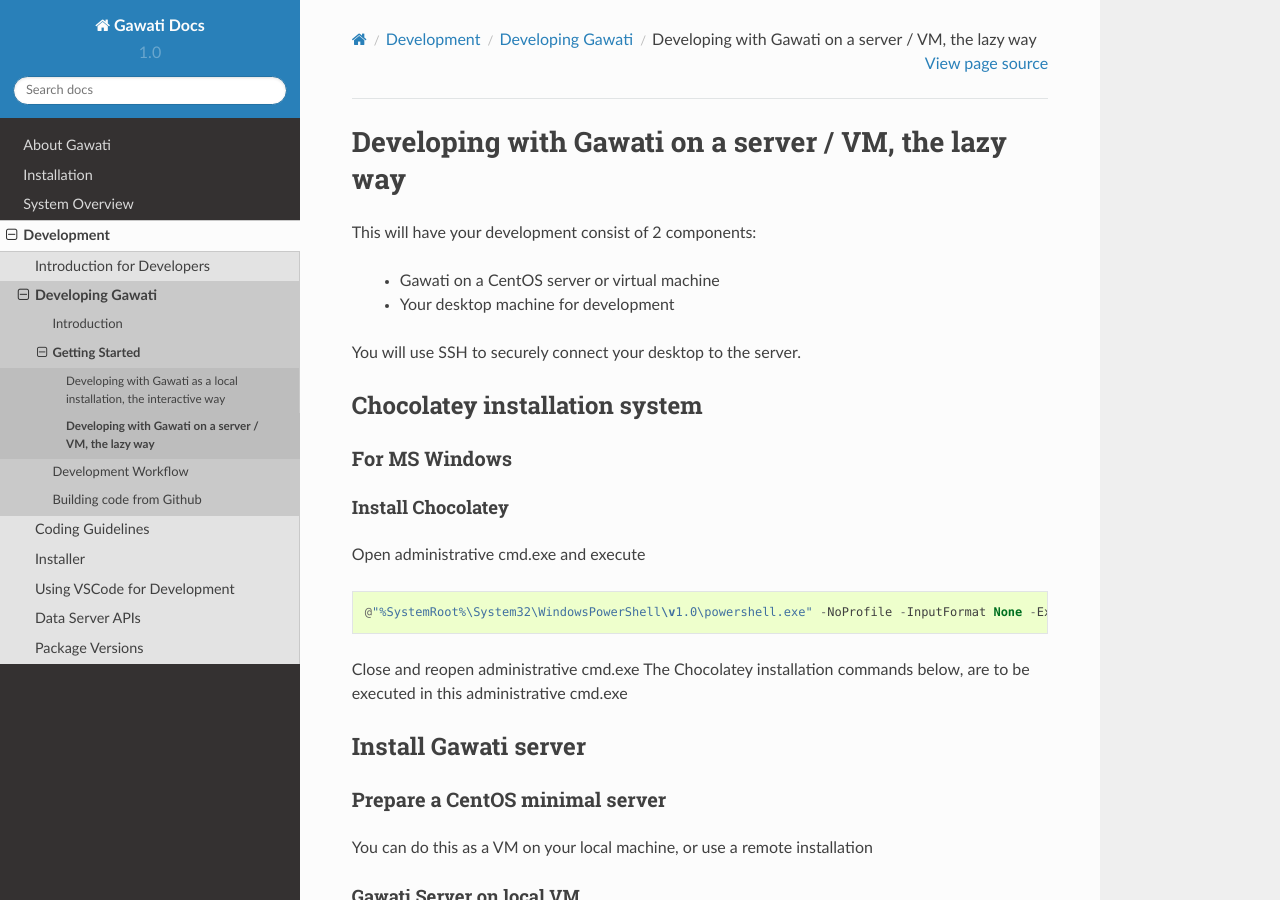
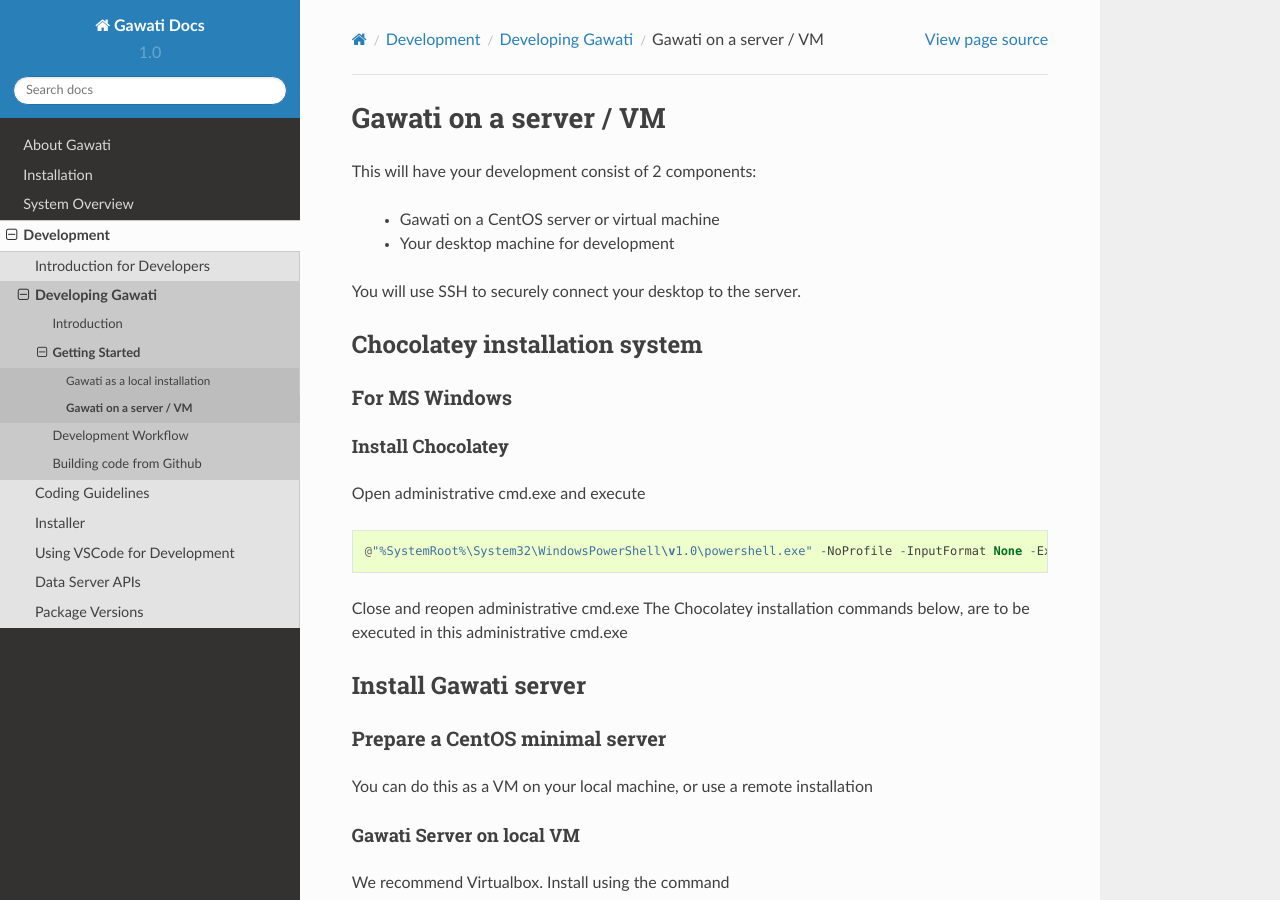
Before and after one commit to gawati/gawati-docs, a Sphinx documentation site: the page built from docs/source/development/dev-env-vm.rst, in a window 1280 px wide and 900 px high. Built offline with Sphinx 7.4.7 and the Read the Docs theme 2.0.0, drawn with Linux system fonts in a browser that asks for light colours.

Commit message:
Shorten Header

```diff
--- a/docs/source/development/dev-env-local.rst
+++ b/docs/source/development/dev-env-local.rst
@@ -1,5 +1,5 @@
-Developing with Gawati as a local installation, the interactive way
-###################################################################
+Gawati as a local installation
+##############################
 
 The below instructions are not specific to an operating system, the components will run on different operating systems.
 
--- a/docs/source/development/dev-env-vm.rst
+++ b/docs/source/development/dev-env-vm.rst
@@ -1,5 +1,5 @@
-Developing with Gawati on a server / VM, the lazy way
-#####################################################
+Gawati on a server / VM
+#######################
 
 This will have your development consist of 2 components:
 
```
